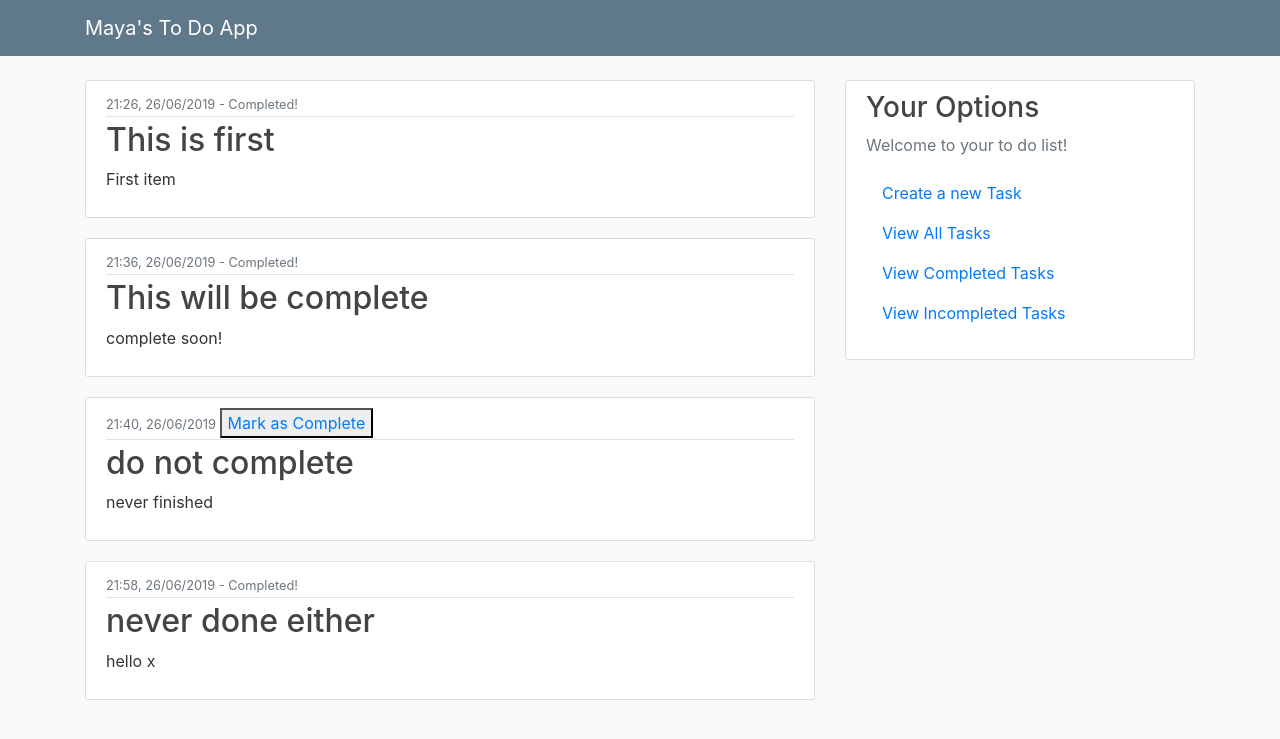
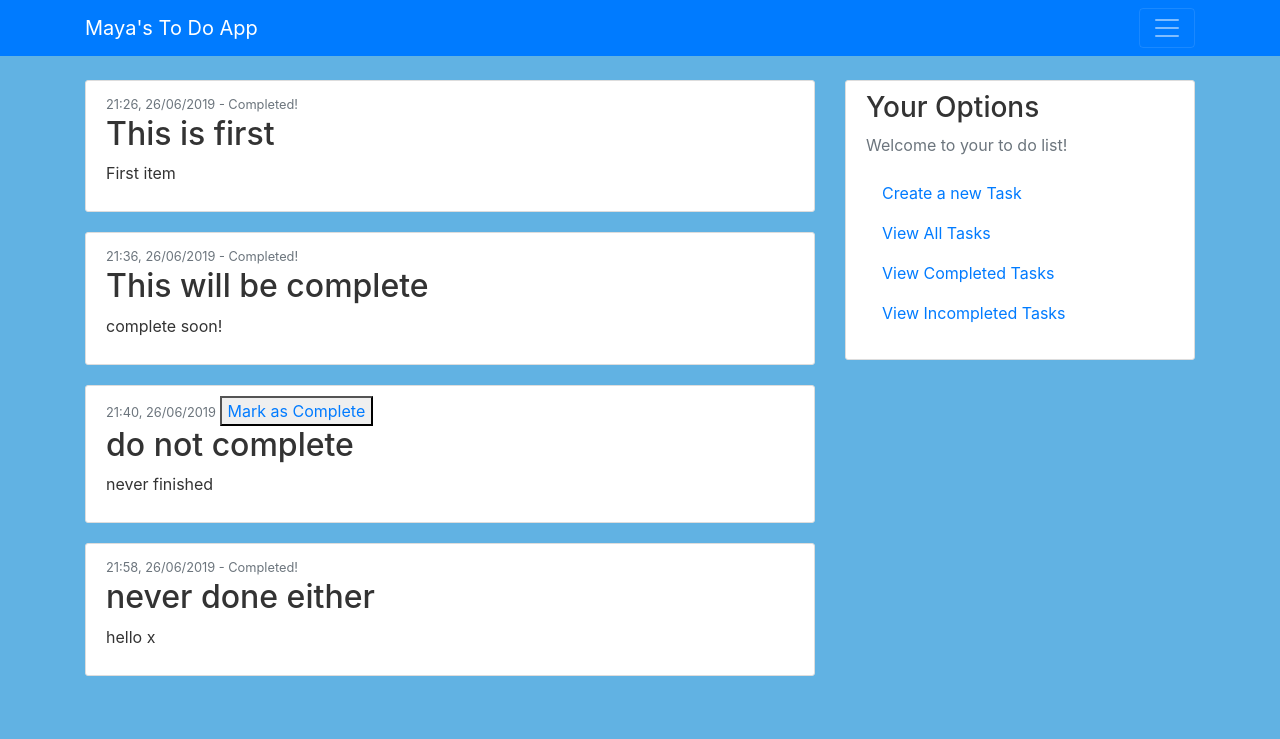
Before and after one commit to mayaspencerj/To-Do-App, a Flask app: page / in a window 1280 px wide. Shown: the top 739 px of the page. Run offline with Flask 2, Linux system fonts and the light colour scheme; data comes from the database, SQL or seed files in the repository; some libraries are stand-ins or nearby versions.

Commit message:
deleted extra css + made navbar blue

```diff
--- a/static/main.css
+++ b/static/main.css
@@ -1,28 +1,13 @@
 
 body {
-  background: #fafafa;
+  background: #61B2E3;
   color: #333333;
   margin-top: 5rem;
 }
 
-h1, h2, h3, h4, h5, h6 {
-  color: #444444;
-}
-
-.bg-steel {
-  background-color: #5f788a;
-}
-
-.site-header .navbar-nav .nav-link {
-  color: #cbd5db;
-}
 
 .site-header .navbar-nav .nav-link:hover {
   color: #ffffff;
-}
-
-.site-header .navbar-nav .nav-link.active {
-  font-weight: 500;
 }
 
 .content-section {
@@ -33,49 +18,8 @@ h1, h2, h3, h4, h5, h6 {
   margin-bottom: 20px;
 }
 
-.article-title {
-  color: #444444;
+
+.navbar{
+    background-color: #61B2E3;
+    border-color: #61B2E3;
 }
-
-a.article-title:hover {
-  color: #428bca;
-  text-decoration: none;
-}
-
-.article-content {
-  white-space: pre-line;
-}
-
-.article-img {
-  height: 65px;
-  width: 65px;
-  margin-right: 16px;
-}
-
-.article-metadata {
-  padding-bottom: 1px;
-  margin-bottom: 4px;
-  border-bottom: 1px solid #e3e3e3
-}
-
-.article-metadata a:hover {
-  color: #333;
-  text-decoration: none;
-}
-
-.article-svg {
-  width: 25px;
-  height: 25px;
-  vertical-align: middle;
-}
-
-.account-img {
-  height: 125px;
-  width: 125px;
-  margin-right: 20px;
-  margin-bottom: 16px;
-}
-
-.account-heading {
-  font-size: 2.5rem;
-}
--- a/templates/layout.html
+++ b/templates/layout.html
@@ -12,7 +12,9 @@
 </head>
 <body>
     <header class="site-header">
-      <nav class="navbar navbar-expand-md navbar-dark bg-steel fixed-top">
+    <!--  <nav class="navbar navbar-expand-md navbar-dark bg-steel fixed-top"> -->
+      <nav class="navbar navbar-dark bg-primary fixed-top">
+
         <div class="container">
           <a class="navbar-brand mr-4" href="/">Maya's To Do App </a>
           <button class="navbar-toggler" type="button" data-toggle="collapse" data-target="#navbarToggle" aria-controls="navbarToggle" aria-expanded="false" aria-label="Toggle navigation">
```
